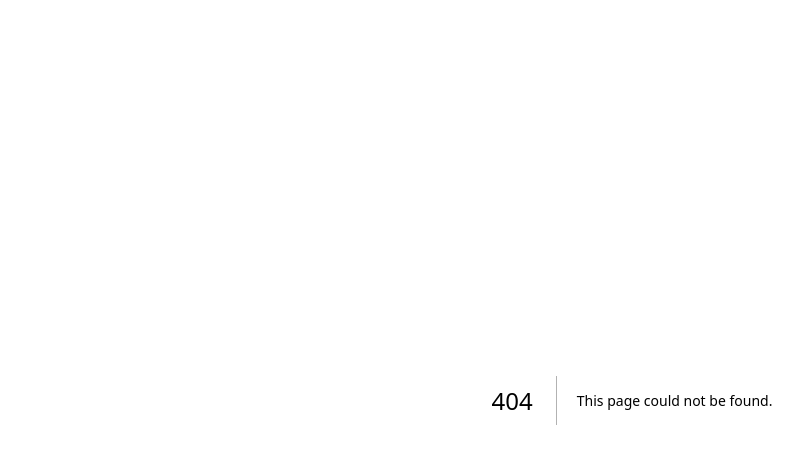
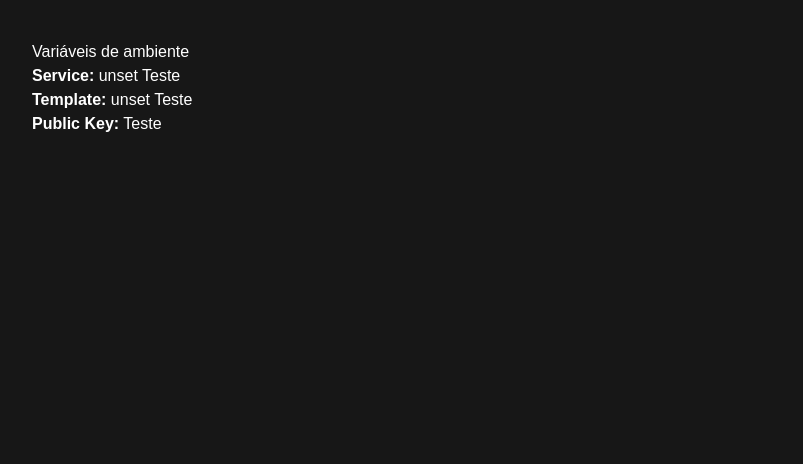
Before and after one commit to CarlosMonnerat/personal-portfolio, a Next.js app in the folder personal-portfolio/: page /envtest in a window 1280 px wide. Before the commit this address had no page. Shown: the top 464 px of the page, without its empty margins (8-811 px from the left). Built offline with nearby package versions, Linux system fonts and the light colour scheme; no server answers.

Commit message:
create .env

```diff
--- /dev/null
+++ b/package.json
@@ -0,0 +1,5 @@
+{
+  "dependencies": {
+    "dotenv": "^17.2.0"
+  }
+}
--- /dev/null
+++ b/personal-portfolio/src/app/envtest/page.tsx
@@ -0,0 +1,22 @@
+'use client'
+
+export default function EnvTestPage() {
+  // 👇 Agora as variáveis estão dentro da função, no lado client
+  const id_Service = process.env.NEXT_PUBLIC_ID_Service;
+  const id_template = process.env.NEXT_PUBLIC_ID_Template;
+  const public_key = process.env.NEXT_PUBLIC_Public_key;
+
+  console.log("🔍 Verificando variáveis:", {
+    id_Service,
+    id_template,
+    public_key
+  });
+  return (
+    <div style={{ padding: 40, color: "white" }}>
+      <h1>Variáveis de ambiente</h1>
+      <p><strong>Service:</strong> {id_Service} Teste</p>
+      <p><strong>Template:</strong> {id_template} Teste</p>
+      <p><strong>Public Key:</strong> {public_key} Teste</p>
+    </div>
+  );
+}
```
Also changed, not shown: 2 other files (tests, documents, lock files or other folders).
